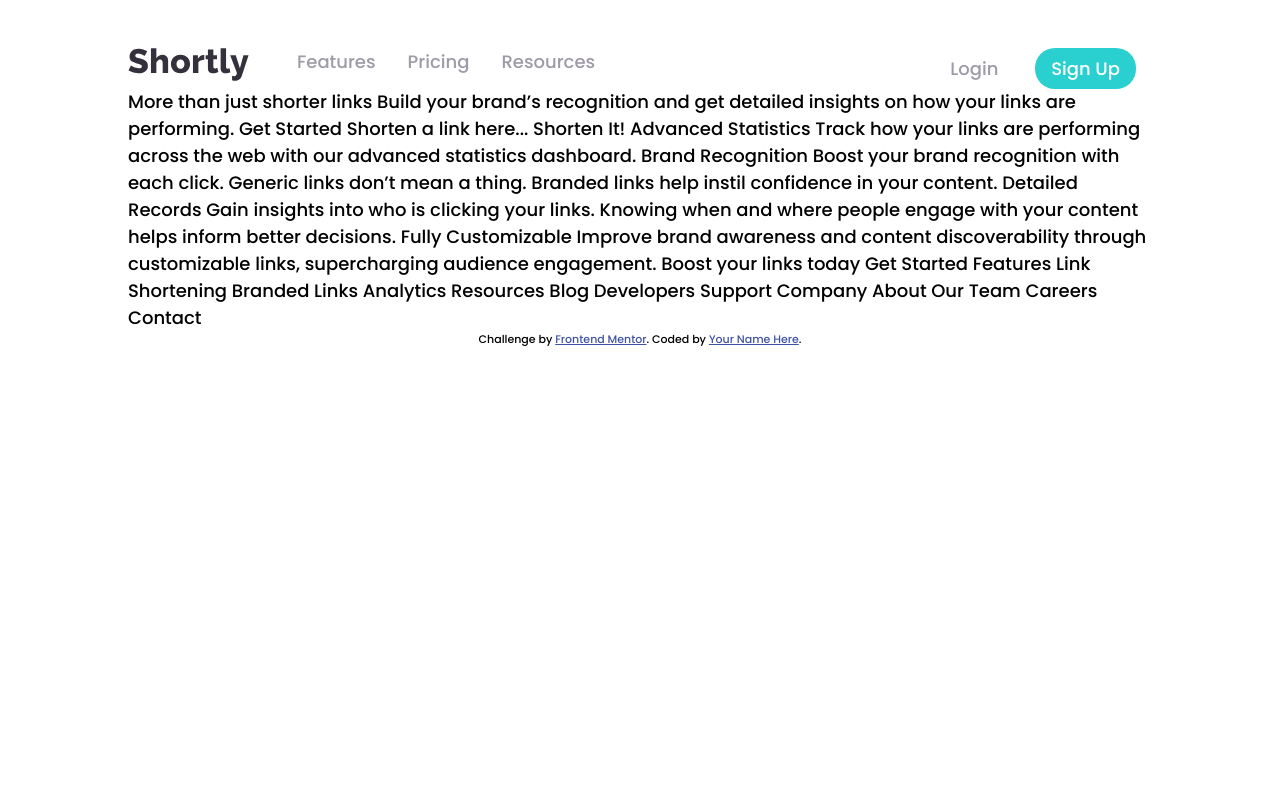
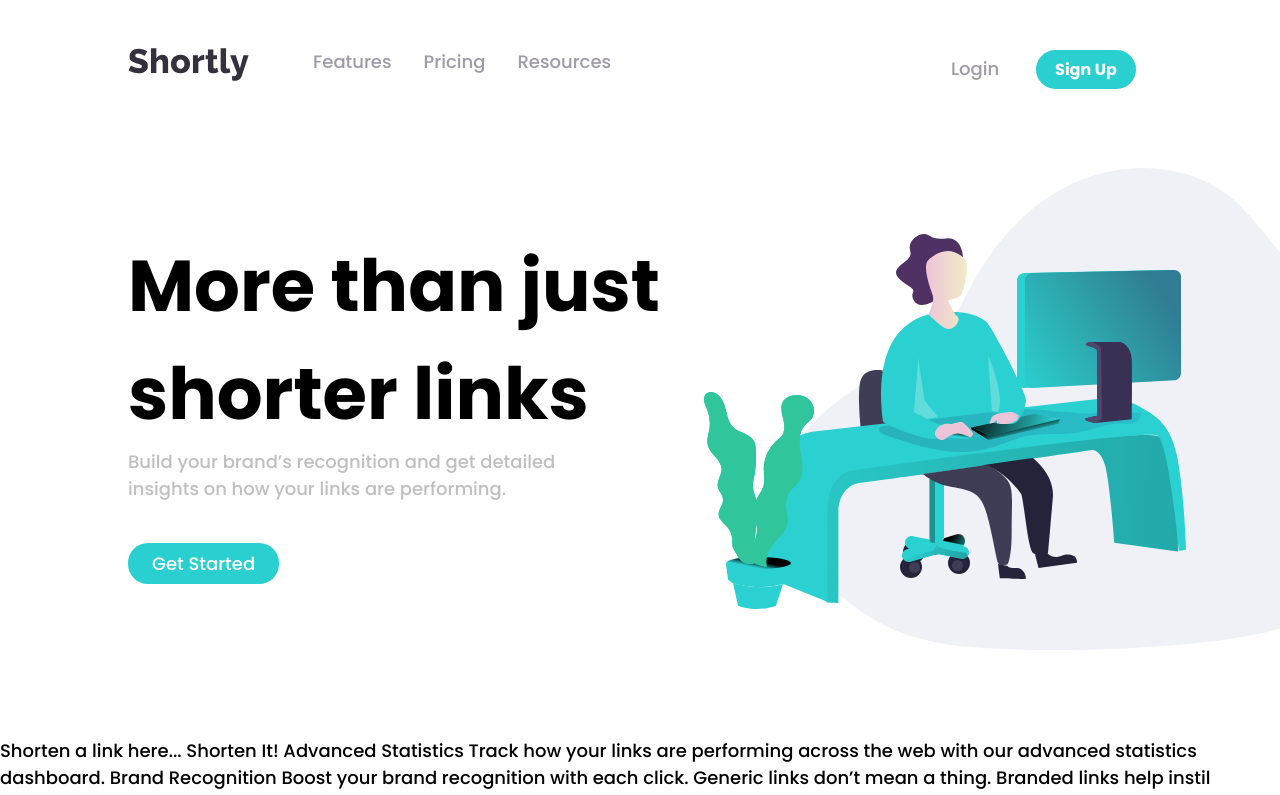
Before and after one commit to faroukbelaid09/url-shorten, a website built with webpack: page src/views/index.html in a window 1280 px wide. Shown: the top 795 px of the page. Built offline with nearby package versions, Linux system fonts and the light colour scheme; files whose address does not match are found by name.

Commit message:
add CTA Section

```diff
--- a/src/js/index.js
+++ b/src/js/index.js
@@ -1,2 +1,3 @@
+import "../styles/global.scss";
+import "../styles/header.scss";
 import "../styles/main.scss";
-import "../styles/header.scss";
--- /dev/null
+++ b/src/styles/global.scss
@@ -0,0 +1,12 @@
+@import url("https://fonts.googleapis.com/css2?family=Poppins:wght@500;700&display=swap");
+
+* {
+  padding: 0;
+  margin: 0;
+  box-sizing: border-box;
+}
+body {
+  font-size: 18px;
+  font-family: "Poppins", sans-serif;
+  padding: 3rem 0;
+}
--- a/src/styles/header.scss
+++ b/src/styles/header.scss
@@ -1,5 +1,7 @@
 $nav-links-color: hsl(257, 7%, 63%);
 $nav-links-hover-color: hsl(257, 27%, 26%);
+$btn-bg-color: hsl(180, 66%, 49%);
+
 @mixin astyle {
   text-decoration: none;
   color: $nav-links-color;
@@ -8,36 +10,37 @@ $nav-links-hover-color: hsl(257, 27%, 26%);
     color: $nav-links-hover-color;
   }
 }
+
 header {
   display: flex;
   justify-content: space-between;
   align-items: center;
+  padding: 0 8rem;
+
+  a {
+    @include astyle();
+  }
 
   .nav-bar-container {
     display: flex;
     .logo a {
-      margin: 0 2rem 0 0;
+      margin: 0 3rem 0 0;
     }
 
     ul {
       list-style-type: none;
       display: flex;
     }
-
-    a {
-      @include astyle();
-    }
   }
 
   .signIn-up-container {
-    a {
-      @include astyle();
-    }
     .signup {
-      background-color: hsl(180, 66%, 49%);
-      padding: 0.5rem 1rem;
+      background-color: $btn-bg-color;
+      padding: 0.5rem 1.2rem;
       border-radius: 20px;
       color: white;
+      font-size: 16px;
+      font-weight: bold;
       &:hover {
         background-color: hsl(180, 60%, 72%);
         color: white;
--- a/src/styles/main.scss
+++ b/src/styles/main.scss
@@ -1,13 +1,41 @@
-@import url("https://fonts.googleapis.com/css2?family=Poppins:wght@500;700&display=swap");
+$btn-bg-color: hsl(180, 66%, 49%);
 
-* {
-  padding: 0;
-  margin: 0;
-  box-sizing: border-box;
+.cta-section {
+  display: flex;
+  margin: 5rem 0;
+  padding: 0 0 0 8rem;
+  overflow-x: hidden;
+  .desc {
+    flex: 1;
+    width: 0;
+    padding: 4rem 0;
+
+    span {
+      display: block;
+    }
+
+    h1 {
+      font-size: 4.5rem;
+    }
+    p {
+      margin-bottom: 3rem;
+      color: hsl(0, 0%, 75%);
+    }
+
+    .cta-btn {
+      background-color: $btn-bg-color;
+      padding: 0.5rem 1.5rem;
+      border-radius: 20px;
+      color: white;
+      text-decoration: none;
+      &:hover {
+        background-color: hsl(180, 60%, 72%);
+        color: white;
+      }
+    }
+  }
+  .illustration-img {
+    flex: 1;
+    width: 0;
+  }
 }
-
-body {
-  font-size: 18px;
-  font-family: "Poppins", sans-serif;
-  padding: 3rem 8rem;
-}
--- a/src/views/index.html
+++ b/src/views/index.html
@@ -44,19 +44,35 @@
         <a href="#" class="signup">Sign Up</a>
       </div>
     </header>
+    <main>
+      <section class="cta-section">
+        <div class="desc">
+          <h1>More than just <span></span>shorter links</h1>
+          <p>
+            Build your brand’s recognition and get detailed <span></span>insights on how your
+            links are performing.
+          </p>
+          <a href="#" class="cta-btn">Get Started</a>
+        </div>
 
-    More than just shorter links Build your brand’s recognition and get detailed
-    insights on how your links are performing. Get Started Shorten a link
-    here... Shorten It! Advanced Statistics Track how your links are performing
-    across the web with our advanced statistics dashboard. Brand Recognition
-    Boost your brand recognition with each click. Generic links don’t mean a
-    thing. Branded links help instil confidence in your content. Detailed
-    Records Gain insights into who is clicking your links. Knowing when and
-    where people engage with your content helps inform better decisions. Fully
-    Customizable Improve brand awareness and content discoverability through
-    customizable links, supercharging audience engagement. Boost your links
-    today Get Started Features Link Shortening Branded Links Analytics Resources
-    Blog Developers Support Company About Our Team Careers Contact
+        <div class="illustration-img">
+          <img
+            src="images/illustration-working.svg"
+            alt="illustration-working"
+          />
+        </div>
+      </section>
+    </main>
+    Shorten a link here... Shorten It! Advanced Statistics Track how your links
+    are performing across the web with our advanced statistics dashboard. Brand
+    Recognition Boost your brand recognition with each click. Generic links
+    don’t mean a thing. Branded links help instil confidence in your content.
+    Detailed Records Gain insights into who is clicking your links. Knowing when
+    and where people engage with your content helps inform better decisions.
+    Fully Customizable Improve brand awareness and content discoverability
+    through customizable links, supercharging audience engagement. Boost your
+    links today Get Started Features Link Shortening Branded Links Analytics
+    Resources Blog Developers Support Company About Our Team Careers Contact
 
     <div class="attribution">
       Challenge by
```
